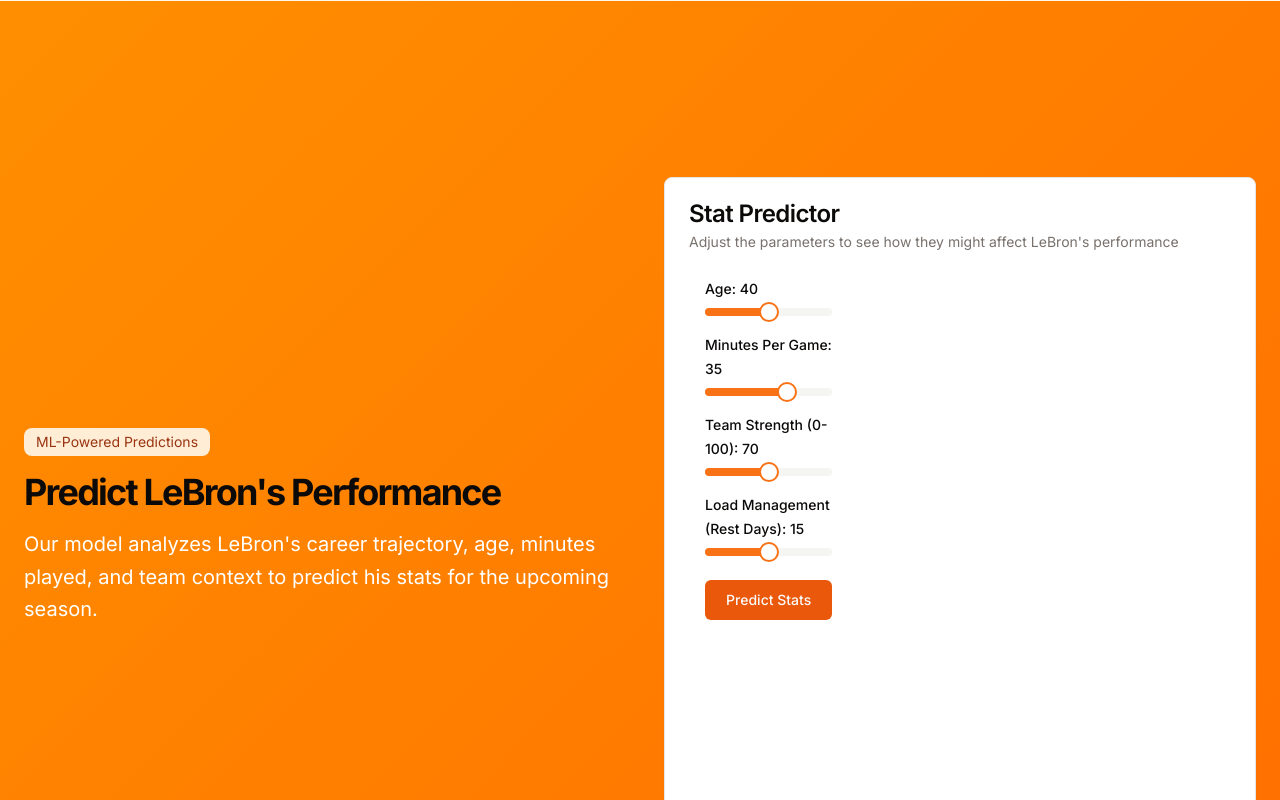
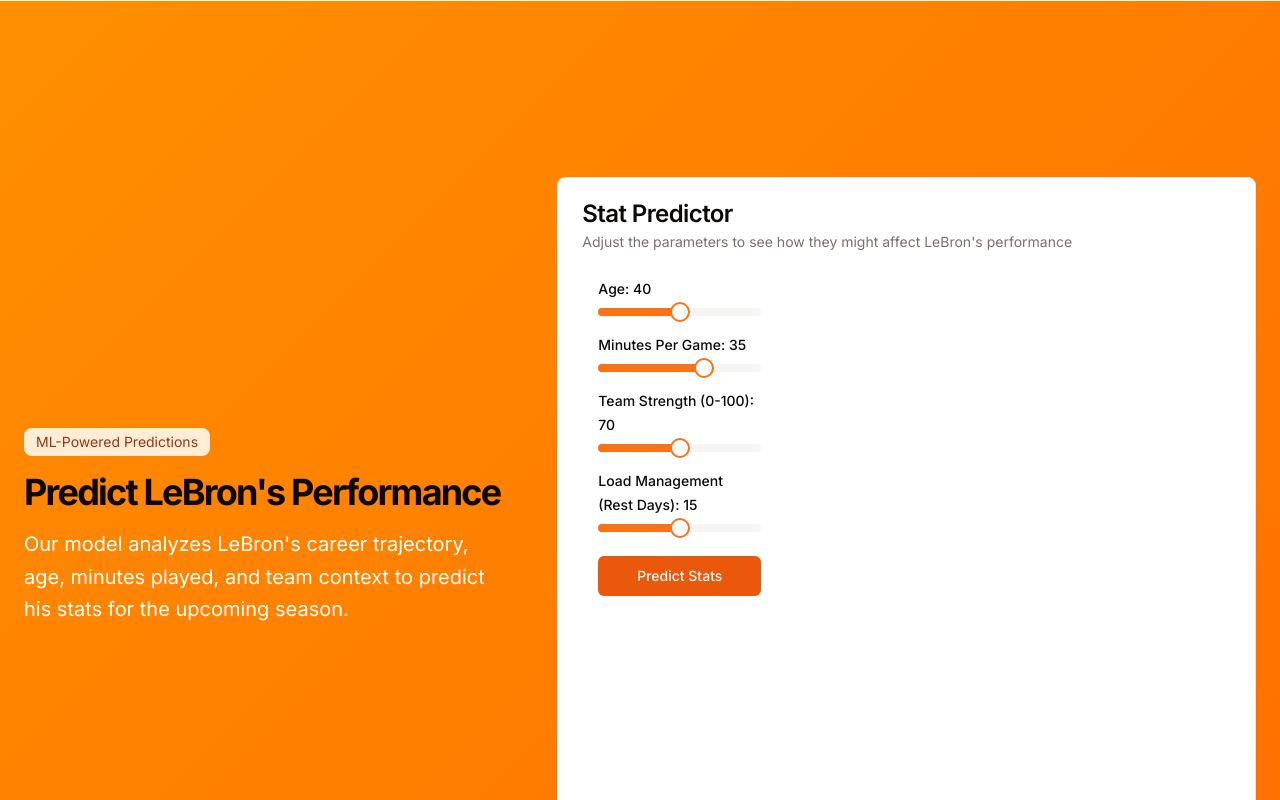
Before and after one commit to nicholaschen09/lebron-stat-predictor, a Next.js app: page / in a window 1280 px wide. Shown: the part 620-1420 px from the top of the page. Built offline with nearby package versions, Linux system fonts and the light colour scheme.

Commit message:
fix card predictor spacing width

```diff
--- a/app/page.tsx
+++ b/app/page.tsx
@@ -66,8 +66,8 @@ export default function Home() {
 
         <section id="predictor" className="w-full py-12 md:py-24 lg:py-32">
           <div className="container px-4 md:px-6">
-            <div className="mx-auto grid max-w-7xl items-center gap-6 py-12 lg:grid-cols-2 lg:gap-12">
-              <div className="space-y-4">
+            <div className="mx-auto grid max-w-7xl items-center gap-6 py-12 lg:grid-cols-12 lg:gap-12">
+              <div className="lg:col-span-5 space-y-4">
                 <div className="inline-block rounded-lg bg-orange-100 px-3 py-1 text-sm text-orange-800">
                   ML-Powered Predictions
                 </div>
@@ -77,7 +77,7 @@ export default function Home() {
                   his stats for the upcoming season.
                 </p>
               </div>
-              <div className="flex flex-col gap-2 min-h-[450px] w-full">
+              <div className="flex flex-col gap-2 min-h-[450px] w-full lg:col-span-7">
                 <Card className="w-full">
                   <CardHeader>
                     <CardTitle>Stat Predictor</CardTitle>
```
